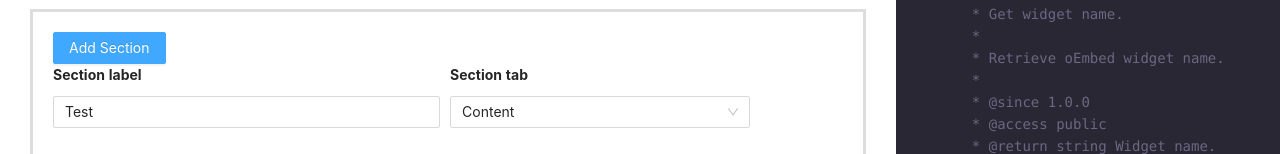
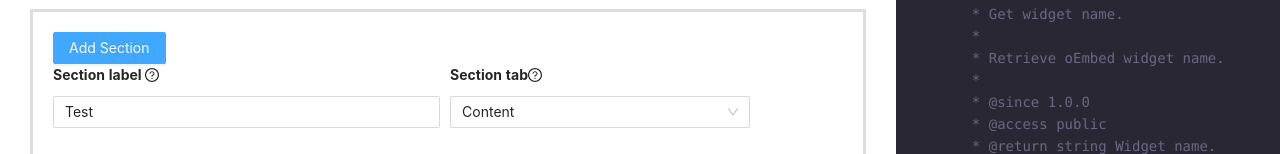
Before and after one commit to tawhidulIKhan/elementor-custom-widget-generator, a React (Create React App) app: page / in a window 1280 px wide. Both pictures are taken after typing "Sample", "Sample", "Sample", "Sample" into the empty fields and a click on the button "Add Section". Shown: the part 239-393 px from the top of the page. Built offline with nearby package versions, Linux system fonts and the light colour scheme.

Commit message:
feat: add tooltip on section label

```diff
--- a/src/components/widgetSectionForm/WidgetSectionForm.tsx
+++ b/src/components/widgetSectionForm/WidgetSectionForm.tsx
@@ -1,6 +1,7 @@
 import { Button } from 'antd';
 import React from 'react';
 import { connect } from 'react-redux';
+import { ControlTabs } from '../../enums/controls';
 import { Section } from '../../interfaces/widget';
 import { addSection } from '../../store/actions/widgetAction';
 import { randomId } from '../../utils/helpers';
@@ -17,7 +18,7 @@ function WidgetSectionForm(props: Props) {
     const newSection = {
       id: randomId(),
       label: 'Test',
-      tab: '\\Elementor\\Controls_Manager::TAB_CONTENT',
+      tab: ControlTabs.CONTENT,
       controls: [],
     };
     insertSection(newSection);
--- a/src/components/widgetSectionListItem/WidgetSectionListItem.tsx
+++ b/src/components/widgetSectionListItem/WidgetSectionListItem.tsx
@@ -1,4 +1,5 @@
-import { Input, Select } from 'antd';
+import { QuestionCircleOutlined } from '@ant-design/icons';
+import { Input, Select, Tooltip } from 'antd';
 import React from 'react';
 import {
   controlSectionTabs,
@@ -18,11 +19,27 @@ function WidgetSectionListItem(props: Props) {
     <div className="section__item">
       <div className="widget__form__row">
         <div className="widget__form__column">
-          <p className="section__item__label">Section label</p>
+          <p className="section__item__label">
+            Section label{' '}
+            <Tooltip
+              placement="topLeft"
+              title="Label displayed to the user in the panel."
+            >
+              <QuestionCircleOutlined />
+            </Tooltip>
+          </p>
           <Input defaultValue={section.label} />
         </div>
         <div className="widget__form__column">
-          <p className="section__item__label">Section tab</p>
+          <p className="section__item__label">
+            Section tab
+            <Tooltip
+              placement="topLeft"
+              title="Tab where the section is located. Default is content"
+            >
+              <QuestionCircleOutlined />
+            </Tooltip>
+          </p>
           <Select defaultValue={section.tab} style={{ width: '300px' }}>
             {controlSectionTabs.map((tab: controlSectionTabsInterface) => (
               <Select.Option value={tab.id}>{tab.label}</Select.Option>
```
